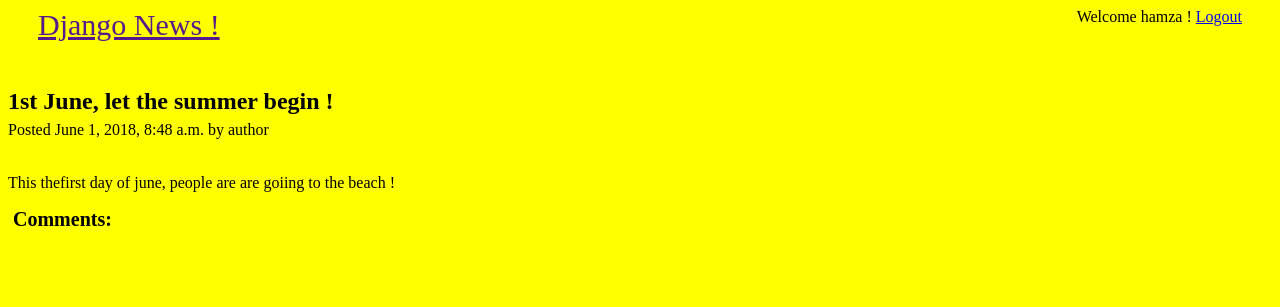
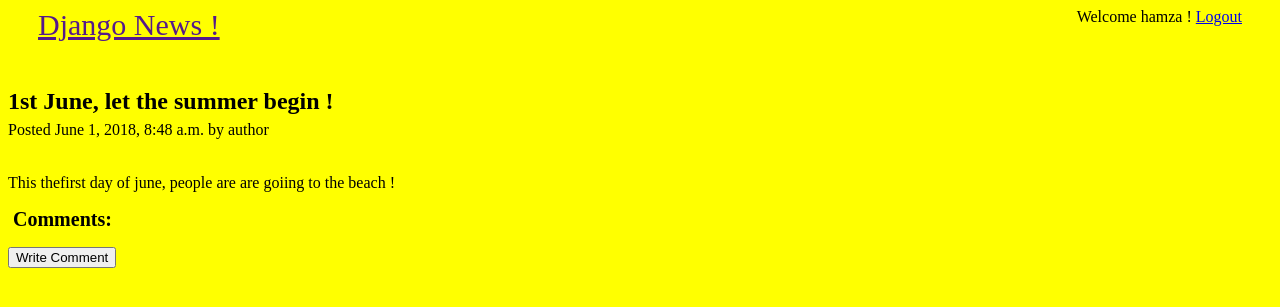
Before and after one commit to elhamza9/django-news, a Django app: a page that uses djangonews/djangonews/templates/base.html in a window 1280 px wide. Shown: the top 307 px of the page. Run offline with Django 3.2, Linux system fonts and the light colour scheme; a user stored in the database is signed in; data comes from the database, SQL or seed files in the repository; both versions use the stored data as it was after the commit.

Commit message:
Add write comment for users

```diff
--- a/djangonews/djangonews/templates/base.html
+++ b/djangonews/djangonews/templates/base.html
@@ -23,5 +23,8 @@
             {% block content %}
             {% endblock %}
         </main>
+
+        {% block js %}
+        {% endblock %}
     </body>
 </html>
--- a/djangonews/djangonews/templates/topics/detail.html
+++ b/djangonews/djangonews/templates/topics/detail.html
@@ -18,7 +18,7 @@
         </div>
     </article>
     <section class="comments">
-        <h6 class="title">Comments:</h6>
+        <h4 class="title">Comments:</h4>
         <ul>
             {% for c in comments %}
             <li>
@@ -32,7 +32,39 @@
                 </div>
             </li>
             {% endfor %}
+            <li>
+                <div class="comment-form-wrapper">
+                {% if user.is_authenticated %}
+                        <form method="post" action="{% url 'submit_comment' id_topic=id %}">
+                        {% csrf_token %}
+                        {{ form }}
+                        <button type="submit">Publish Comment !</button>
+                        <button type="button" onclick="toggleCommentBox()">Cancel</button>
+                    </form>
+                {% else %}
+                    <a href="{% url 'user_login' %}">Please Login first</a>
+                {% endif %}
+                </div>
+            </li>
         </ul>
+
+        <button class="write-com-btn" onclick="toggleCommentBox()">Write Comment</button>
     </section>
 </div>
 {% endblock %}
+
+{% block js %}
+<script>
+    let formWrapper = document.getElementsByClassName('comment-form-wrapper')[0];
+    let writeComBtn = document.getElementsByClassName('write-com-btn')[0];
+
+    formWrapper.style.display = 'none';
+    writeComBtn.style.display = 'block';
+
+        const toggleCommentBox = (ev) => {
+            formWrapper.style.display === 'none' ? formWrapper.style.display = 'block' : formWrapper.style.display = 'none';
+            writeComBtn.style.display === 'none' ? writeComBtn.style.display = 'block' : writeComBtn.style.display = 'none';
+        }
+
+</script>
+{% endblock %}
--- /dev/null
+++ b/djangonews/topics/forms.py
@@ -0,0 +1,8 @@
+from django.forms import ModelForm
+
+from .models import Comment
+
+class CommentForm(ModelForm):
+    class Meta:
+        model = Comment
+        exclude = ('published_at', 'author', 'topic')
--- a/djangonews/topics/models.py
+++ b/djangonews/topics/models.py
@@ -1,5 +1,7 @@
 from django.db import models
 from django.contrib.auth.models import User
+
+from django.utils import timezone
 
 # Create your models here.
 
@@ -19,7 +21,7 @@ class Topic(models.Model):
 
 
 class Comment(models.Model):
-    published_at = models.DateTimeField(blank=False, null=False)
+    published_at = models.DateTimeField(blank=False, null=False, default=timezone.now())
     content = models.TextField(blank=False, null=False)
     topic = models.ForeignKey(Topic, on_delete=models.CASCADE, related_name='comments', verbose_name='related Topic')
     author = models.ForeignKey(User, on_delete=models.CASCADE, verbose_name='author of the comment')
--- a/djangonews/topics/static/topics/styles/main.css
+++ b/djangonews/topics/static/topics/styles/main.css
@@ -1,5 +1,9 @@
 body {
     background-color: yellow;
+}
+
+button {
+    cursor: pointer;
 }
 
 header.base_header {
@@ -50,3 +54,9 @@ header.base_header .profile {
     margin: 5px;
     padding: 4px;
 }
+
+.topic-detail-wrapper .comments .comment-form-wrapper textarea {
+    width: 100%;
+    height: 50px;
+    margin-bottom: 5px;
+}
--- a/djangonews/topics/urls.py
+++ b/djangonews/topics/urls.py
@@ -4,5 +4,6 @@ from . import views
 
 urlpatterns = [
     path('', views.list_topics, name='list_topics'),
-    path('<str:slug>', views.detail_topic, name='detail_topic')
+    path('<str:slug>', views.detail_topic, name='detail_topic'),
+    path('<int:id_topic>/comments', views.submit_comment, name='submit_comment')
 ]
--- a/djangonews/topics/views.py
+++ b/djangonews/topics/views.py
@@ -1,7 +1,10 @@
-from django.shortcuts import render
+from django.shortcuts import render, redirect, get_object_or_404
 from django.http import HttpResponse, Http404
 
-from .models import Topic
+from .models import Topic, Comment
+from .forms import CommentForm
+
+from django.utils import timezone
 
 # Create your views here.
 
@@ -28,4 +31,22 @@ def detail_topic(request, slug=''):
             'title': topic.title,
             'published_at': topic.published_at ,
             'content': topic.content,
-            'comments': topic.comments.all() })
+            'id': topic.id,
+            'comments': topic.comments.all(),
+            'form': None if request.user.is_authenticated == False else CommentForm() })
+
+def submit_comment(request, id_topic=0):
+    try:
+        assert request.method == 'POST'
+    except AssertionError:
+        raise Http404("Wrong Method")
+
+    topic = get_object_or_404(Topic, pk=id_topic)
+    author = request.user
+    comment = Comment(author=author, topic=topic, published_at=timezone.now())
+    form = CommentForm(instance=comment, data=request.POST)
+    if form.is_valid():
+        form.save()
+        return redirect('list_topics')
+    else:
+        raise Http404('Form invalid')
```
Also changed, not shown: djangonews/db.sqlite3, djangonews/topics/migrations/0004_auto_20180410_1343.py (added), djangonews/topics/migrations/0005_auto_20180410_1344.py (added), djangonews/topics/migrations/0006_auto_20180410_1345.py (added).
